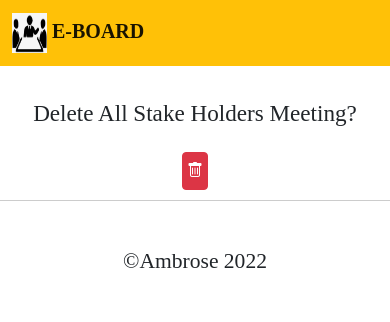
After one commit to AmbroTall/eboard-task, a Django app: a page that uses templates/index.html in a window 390 px wide. The commit adds this page. Shown: the top 322 px of the page. Run offline with Django 4.2, Linux system fonts and the light colour scheme; data comes from the database, SQL or seed files in the repository; both versions use the stored data as it was after the commit; some libraries are stand-ins or nearby versions.

Commit message:
add responsive

```diff
--- a/meeting/models.py
+++ b/meeting/models.py
@@ -18,17 +18,17 @@ class Meeting(models.Model):
     slug = models.SlugField(max_length=60, blank=True)
 
     def __str__(self):
-        return f'Meeting id{self.pk} {self.name}'
+        return f'{self.name} id {self.pk} '
 
 
 
     def save(self, *args, **kwargs):
-        self.slug = slugify(f'{self.name}-{self.pk}')
+        self.slug = slugify(f'{self.name}-{self.dateCreated}')
         super(Meeting, self).save(*args, **kwargs)
 
 
     class Meta:
-        ordering = ["-dateScheduled"]
+        ordering = ["dateScheduled"]
 
 
 class Agenda(models.Model):
@@ -41,11 +41,11 @@ class Agenda(models.Model):
         return f'Agenda of {self.meeting.name} meeting id {self.pk}'
 
     def save(self, *args, **kwargs):
-        self.slug = slugify(f'{self.title}-{self.pk}')
+        self.slug = slugify(f'{self.title}-{self.dateCreated}')
         super(Agenda, self).save(*args, **kwargs)
 
     class Meta:
-        ordering = ["-dateCreated"]
+        ordering = ["dateCreated"]
 
 class Document(models.Model):
     meeting = models.ForeignKey(Meeting, on_delete=models.CASCADE , related_name='documents')
@@ -58,7 +58,7 @@ class Document(models.Model):
         return f'Documents of {self.meeting.name} - {self.pk}'
 
     def save(self, *args, **kwargs):
-        self.slug = slugify(f'{self.meeting.name}-{self.docname}-{self.pk}')
+        self.slug = slugify(f'{self.meeting.name}-{self.docname}-{self.dateuploaded}')
         super(Document, self).save(*args, **kwargs)
 
     class Meta:
--- a/meeting/templates/meeting/agenda_docs.html
+++ b/meeting/templates/meeting/agenda_docs.html
@@ -13,6 +13,7 @@ margin-top: 80px;
 display: flex;
 justify-content: space-between;
 margin-top: 20px;
+align-items: center;
 }
 .agenda{
 flex: 2;
@@ -97,7 +98,7 @@ margin-top: 20px;
 <section class="agenda-page">
     <div class="container">
         <div class="header mt-3 mb-3">
-            <h2 class="text-black ">Welcome to meeting <span class="text-secondary">{{ object.name }}</span></h2>
+            <h2 class="text-black ">Welcome to board <span class="text-secondary">{{ object.name }}</span></h2>
             {% if mint %}
                 {% for minutes in meetings.minutes.all %}
              <a class="btn btn-success d-flex align-items-center" href="{% url 'meeting:minutes_update' slug=minutes.slug meeting=meetings.slug %}"><i class="bi bi-pencil-square"></i>Edit Minutes</a>
--- /dev/null
+++ b/meeting/templates/meeting/meeting_delete.html
@@ -0,0 +1,35 @@
+{% extends "index.html" %}
+{% block title %}Edit Minutes{% endblock %}
+{% block content %}
+{% load static %}
+{% load crispy_forms_tags %}
+<style>
+    .form-container{
+    margin-top: 100px;
+    display: flex;
+    flex-direction: column;
+    justify-content:center;
+    align-items: center;
+    }
+
+    .btnu{
+    margin: auto;
+    width: 10%;
+    display: flex;
+    justify-content: center;
+    }
+
+    label{
+    display: none;
+    }
+
+</style>
+
+<div class="container form-container">
+    <h3 class="text-center">Delete {{ object.name }}?</h3>
+    <form method="post" enctype="multipart/form-data">
+        {% csrf_token %}
+        <button type="submit" class="btn btn-danger mt-3 btnu"><i class="bi bi-trash"></i></button>
+    </form>
+</div>
+{% endblock %}
--- a/meeting/urls.py
+++ b/meeting/urls.py
@@ -1,10 +1,11 @@
 from django.urls import path
-from .views import MeetingsView, AgendasView, CreateMinutesView, UpdateMinutesView
+from .views import MeetingsView, AgendasView, CreateMinutesView, UpdateMinutesView, DeleteMeetingView
 
 app_name="meeting"
 urlpatterns = [
     path('', MeetingsView.as_view(), name='meeting_list'),
     path('<str:slug>/', AgendasView.as_view(), name='agenda_list'),
+    path('<str:slug>/delete/', DeleteMeetingView.as_view(), name='meeting_delete'),
     path('<str:slug>/minutes/', CreateMinutesView.as_view(), name='minutes_page'),
     path('<str:meeting>/<str:slug>/update/', UpdateMinutesView.as_view(), name='minutes_update'),
 ]
--- a/meeting/views.py
+++ b/meeting/views.py
@@ -59,7 +59,7 @@ class UpdateMinutesView(UpdateView):
     # success_url = reverse_lazy('meeting:agenda_list')
 
 
-# class DeleteMeetingView(DeleteView):
-#     model = Meeting
-#     template_name = 'meeting/delete_meeting.html'
-#     success_url = reverse_lazy('')
+class DeleteMeetingView(DeleteView):
+    model = Meeting
+    template_name = 'meeting/meeting_delete.html'
+    success_url = reverse_lazy('meeting:meeting_list')
--- a/templates/footer.html
+++ b/templates/footer.html
@@ -1,9 +1,7 @@
 <style>
     footer{
-    position: relative;
     bottom: 0;
     width: 100%;
-    height: 50px;
     border-top: 1px solid #ccc;
     margin-top: 10px;
     }
--- a/templates/index.html
+++ b/templates/index.html
@@ -3,6 +3,8 @@
 <html lang="en">
 <head>
     <meta charset="UTF-8">
+    <link rel="icon" href="{% static 'files/images/meetingpng.png' %}" />
+    <meta name="viewport" content="width=device-width, initial-scale=1" />
     <link rel="stylesheet" type="text/css" href="{% static 'css/bootstrap.css' %}" />
     <link href='https://fonts.googleapis.com/css?family=Roboto' rel='stylesheet'>
     <link href="https://cdn.jsdelivr.net/npm/bootstrap@5.1.3/dist/css/bootstrap.min.css" rel="stylesheet" integrity="sha384-1BmE4kWBq78iYhFldvKuhfTAU6auU8tT94WrHftjDbrCEXSU1oBoqyl2QvZ6jIW3" crossorigin="anonymous">
```
Also changed, not shown: meeting/templates/meeting/meeting_list.html (+12 -1 lines), db.sqlite3.
